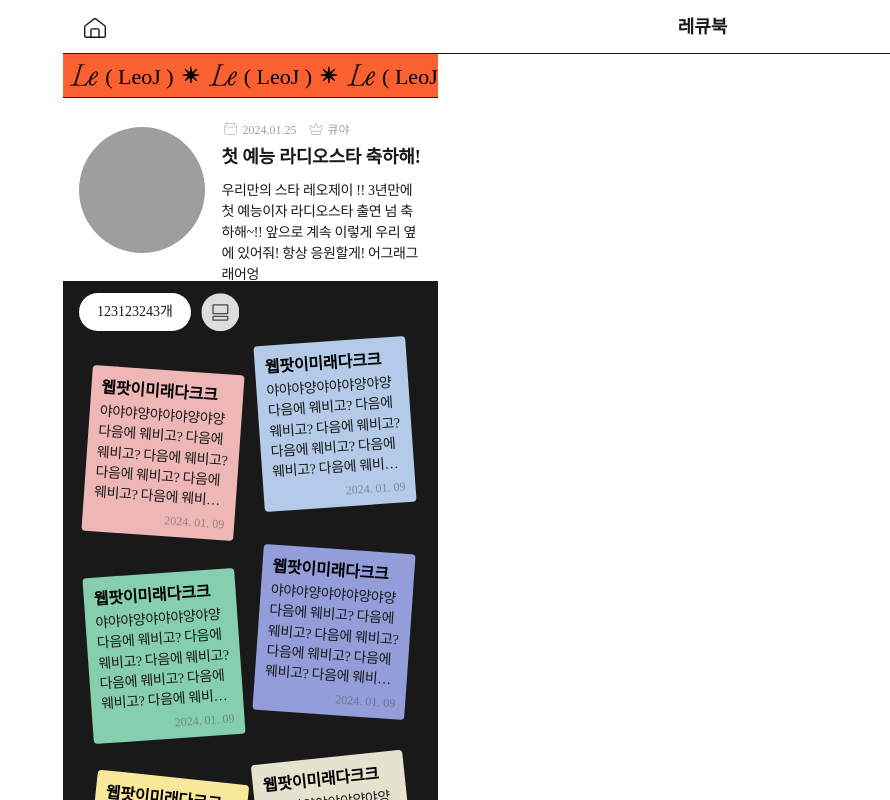
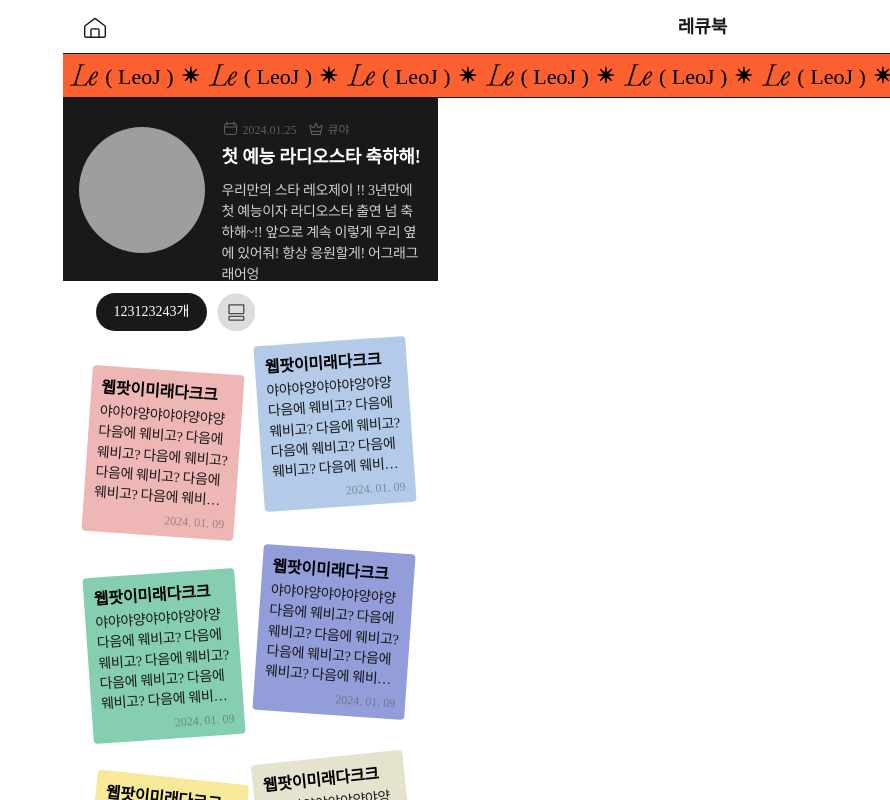
Before and after one commit to Team-Lecue/Lecue-Client, a React (Vite) app: page /detail in a window 1280 px wide. Shown: the top 800 px of the page, without its empty margins (390-1280 px from the left). Built offline with nearby package versions, Linux system fonts and the light colour scheme; grey boxes are pictures that could not be loaded.

Commit message:
style: 슬라이드 배너 fixed & 레큐노트 리스트 헤더 sticky 기능 구현

```diff
--- a/src/Detail/components/BookInfoContainer/index.tsx
+++ b/src/Detail/components/BookInfoContainer/index.tsx
@@ -1,5 +1,4 @@
 import BookInfoBox from '../BookInfoBox';
-import SlideBanner from '../SlideBanner';
 
 interface BookInfoContainerProps {
   name: string;
@@ -12,7 +11,6 @@ interface BookInfoContainerProps {
 }
 
 function BookInfoContainer({
-  name,
   profileImg,
   date,
   nickname,
@@ -22,7 +20,6 @@ function BookInfoContainer({
 }: BookInfoContainerProps) {
   return (
     <div>
-      <SlideBanner name={name} />
       <BookInfoBox
         profileImg={profileImg}
         date={date}
--- a/src/Detail/components/LecueNoteLIstHeader/LecueNoteListHeader.style.ts
+++ b/src/Detail/components/LecueNoteLIstHeader/LecueNoteListHeader.style.ts
@@ -1,10 +1,17 @@
 import styled from '@emotion/styled';
 
-export const LecueNoteListHeaderWrapper = styled.div`
+export const LecueNoteListHeaderWrapper = styled.div<{
+  backgroundColor: number;
+}>`
   display: flex;
   column-gap: 1rem;
+  position: sticky;
+  z-index: 2;
+  top: 9.8rem;
 
-  padding-top: 1.2rem;
+  padding: 1.2rem 1.65rem 0 1.65rem;
+
+  background-color: transparent;
 `;
 
 export const LecueNoteCountBox = styled.div<{ backgroundColor: number }>`
@@ -35,6 +42,9 @@ export const LecueNoteCountBox = styled.div<{ backgroundColor: number }>`
 `;
 
 export const LecueNoteRenderModeButton = styled.button`
+  position: relative;
+  z-index: 2;
+
   width: 3.8rem;
   height: 3.8rem;
 `;
--- a/src/Detail/components/LecueNoteLIstHeader/index.tsx
+++ b/src/Detail/components/LecueNoteLIstHeader/index.tsx
@@ -15,7 +15,7 @@ function LecueNoteListHeader({
   buttonOnClick,
 }: LecueNoteListHeaderProps) {
   return (
-    <S.LecueNoteListHeaderWrapper>
+    <S.LecueNoteListHeaderWrapper backgroundColor={backgroundColor}>
       <S.LecueNoteCountBox
         backgroundColor={backgroundColor}
       >{`${noteNum}개`}</S.LecueNoteCountBox>
--- a/src/Detail/components/LecueNoteListContainer/index.tsx
+++ b/src/Detail/components/LecueNoteListContainer/index.tsx
@@ -25,7 +25,6 @@ function LecueNoteListContainer({
   noteList,
 }: LecueNoteListContainerProps) {
   const [isZigZagView, setIsZigZagView] = useState<boolean>(true);
-
   return (
     <S.LecueNoteListContainerWrapper backgroundColor={backgroundColor}>
       <LecueNoteListHeader
--- a/src/Detail/components/SlideBanner/SlideBanner.style.ts
+++ b/src/Detail/components/SlideBanner/SlideBanner.style.ts
@@ -12,6 +12,9 @@ export const infiniteSlide = keyframes`
 `;
 
 export const SliderBannerWrapper = styled.div`
+  position: fixed;
+  z-index: 1;
+
   width: 100%;
   height: 4.4rem;
 
--- a/src/Detail/components/ZigZagView/ZigZagView.style.ts
+++ b/src/Detail/components/ZigZagView/ZigZagView.style.ts
@@ -5,7 +5,7 @@ export const ZigZagViewWrapper = styled.div`
   grid-template-columns: repeat(2, 1fr);
 
   width: 100%;
-  margin-top: 0.4rem;
+  padding-top: 0.4rem;
 `;
 
 export const LecueNoteContainer = styled.div`
--- a/src/Detail/page/DetailPage/index.tsx
+++ b/src/Detail/page/DetailPage/index.tsx
@@ -1,6 +1,7 @@
 import Header from '../../../components/common/Header';
 import BookInfoContainer from '../../components/BookInfoContainer';
 import LecueNoteListContainer from '../../components/LecueNoteListContainer';
+import SlideBanner from '../../components/SlideBanner';
 
 // test
 
@@ -14,7 +15,7 @@ const testProp = {
   content:
     '우리만의 스타 레오제이 !! 3년만에 첫 예능이자 라디오스타 출연 넘 축하해~!! 앞으로 계속 이렇게 우리 옆에 있어줘! 항상 응원할게! 어그래그래어엉',
   noteNum: 123123243,
-  backgroundColor: 1,
+  backgroundColor: 0,
   noteList: [
     {
       noteId: 1,
@@ -82,7 +83,19 @@ function DetailPage() {
           marginTop: '5.4rem',
         }}
       >
+        <SlideBanner name={testProp.name} />
+        <div
+          style={{
+            marginTop: '4.4rem',
+          }}
+        >
           <BookInfoContainer {...testProp} />
+          {/* <LecueNoteListHeader
+            noteNum={testProp.noteNum}
+            backgroundColor={testProp.backgroundColor}
+            isZigZagView={isZigZagView}
+            buttonOnClick={() => setIsZigZagView(!isZigZagView)}
+          /> */}
           <LecueNoteListContainer
             noteNum={testProp.noteNum}
             backgroundColor={testProp.backgroundColor}
@@ -90,6 +103,7 @@ function DetailPage() {
           />
         </div>
       </div>
+    </div>
   );
 }
 
```
Lines whose indentation alone changed are shown as unchanged.
